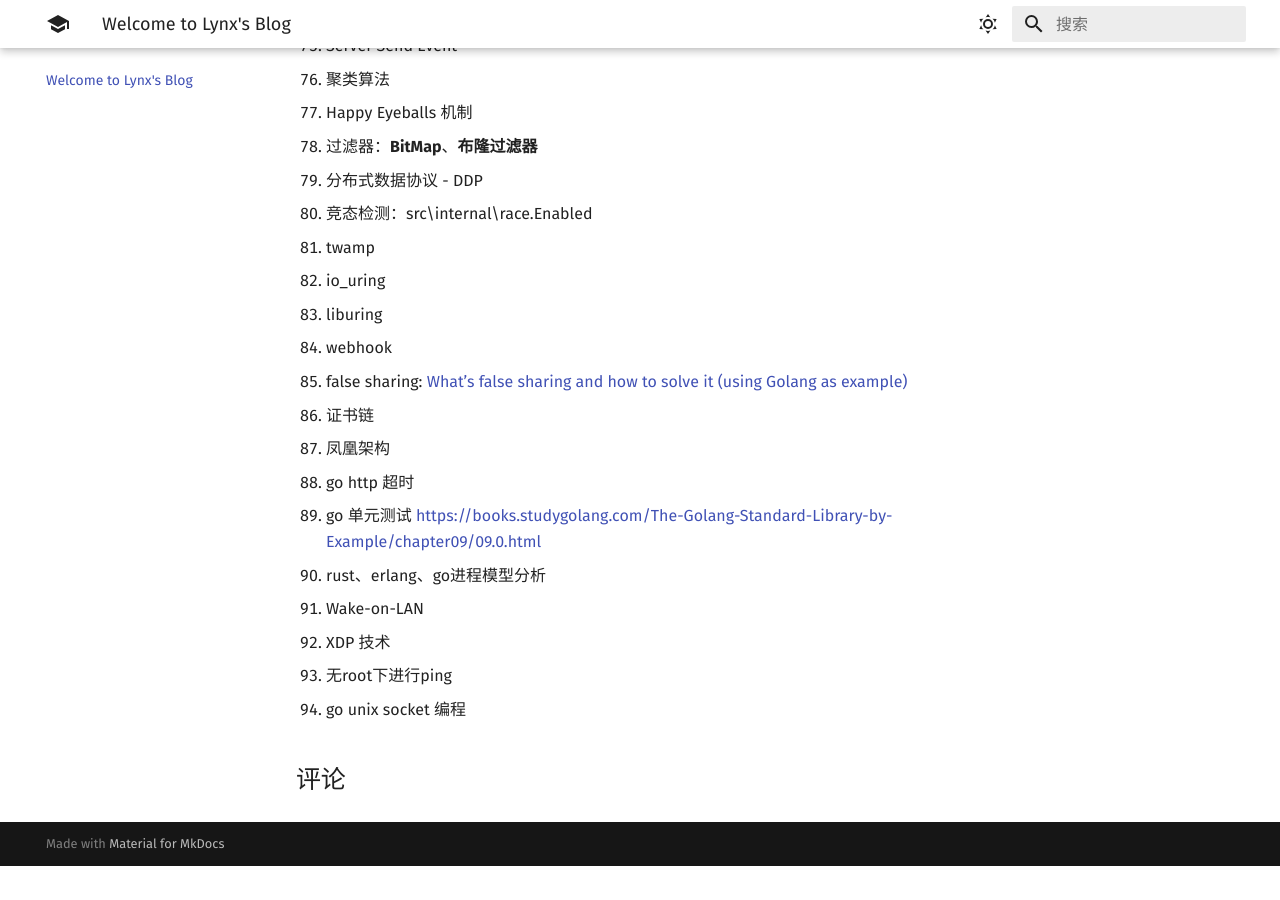
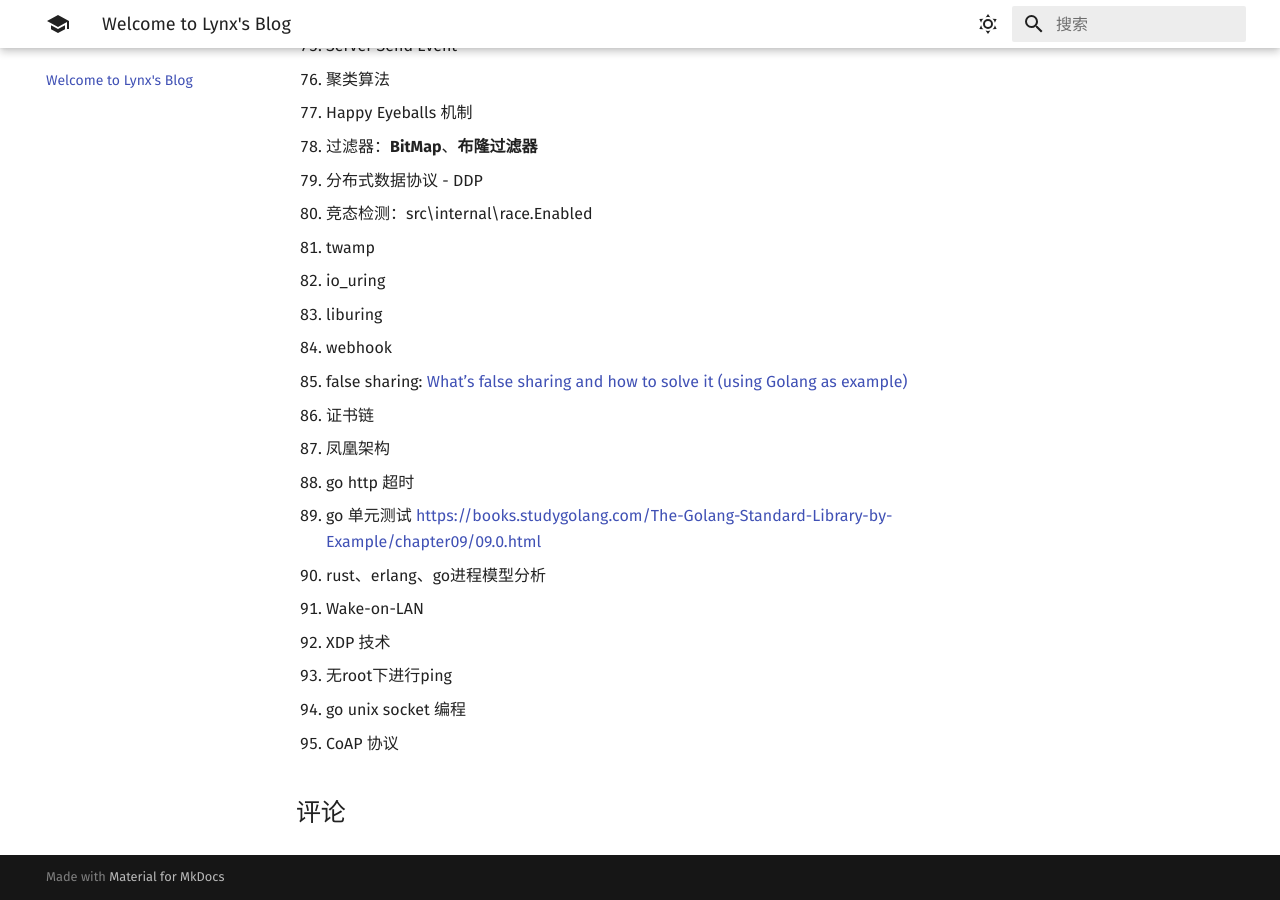
Before and after one commit to 1314liuwei/blog, an MkDocs documentation site: the page built from docs/index.md, in a window 1280 px wide and 900 px high, scrolled down 2723 px. Built offline with MkDocs 1.6.1 and Material for MkDocs 9.7.7, drawn with Linux system fonts in a browser that asks for light colours; comment, search, counter and statistics services are not loaded; before the commit the page ends 3589 px from its top, so only the background shows below that.

Commit message:
2023/11/01 周三

```diff
--- a/docs/index.md
+++ b/docs/index.md
@@ -96,3 +96,4 @@
 92. XDP 技术
 93. 无root下进行ping
 93. go unix socket 编程
+93. CoAP 协议
```
